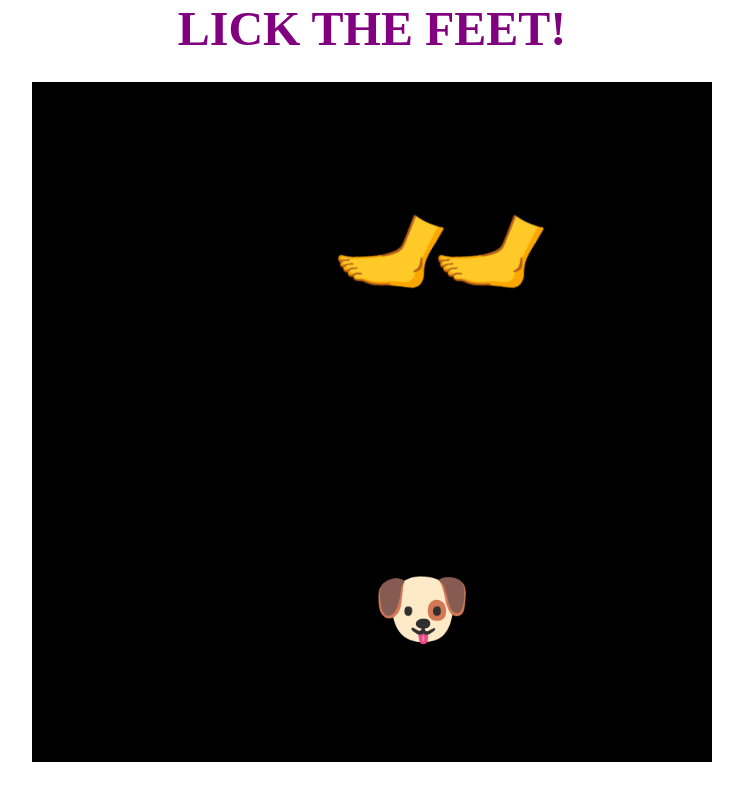
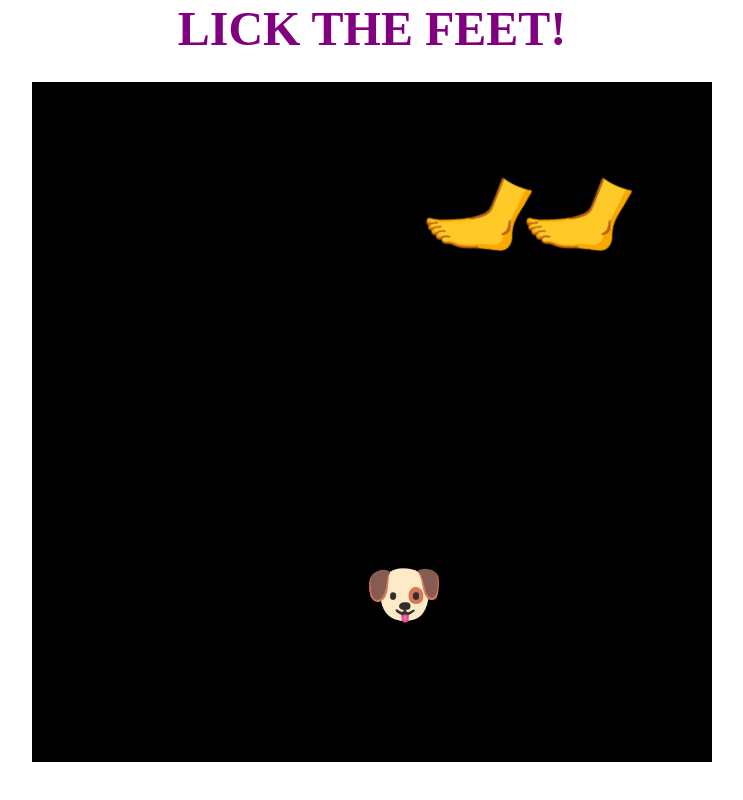
Before and after one commit to fac27/space-invader, a React (Vite) app: page / in a window 1280 px wide. Shown: the whole page, without its empty margins (268-1011 px from the left). Built offline with nearby package versions, Linux system fonts and the light colour scheme.

Commit message:
calculating 5 vmin in js as reference

```diff
--- a/src/App.jsx
+++ b/src/App.jsx
@@ -9,6 +9,7 @@ import {
 } from "./gameloop.js";
 import Hero from "./Hero";
 import Projectile from "./Projectile";
+import { getVmin } from "./getVmin.js";
 
 function App() {
   const gameBoardRef = useRef(null);
--- a/src/Hero.jsx
+++ b/src/Hero.jsx
@@ -3,7 +3,7 @@ import "./styles/Hero.css";
 export default function Hero(props) {
   return (
     <span
-      className="hero"
+      className="game-object hero"
       style={{ top: props.hero.pos.top, left: props.hero.pos.left }}
     >
       🐶
--- a/src/gameloop.js
+++ b/src/gameloop.js
@@ -1,3 +1,7 @@
+import { getVmin } from "./getVmin.js";
+
+const objectSize = getVmin();
+
 export function moveVillains(villains) {
   return {
     villainArray: villains.villainArray.map((object) => {
@@ -26,7 +30,7 @@ export function moveHero(hero, width) {
   }
   if (object.top || object.bottom) {
     const newPosition = parseInt(
-      `${object.top ? hero.pos.top + 2 : hero.pos.top - 2}`
+      `${object.top ? hero.pos.top + objectSize : hero.pos.top - objectSize}`
     );
     return { ...hero, pos: { top: newPosition, left: hero.pos.left } };
   }
@@ -36,11 +40,16 @@ export function moveHero(hero, width) {
   };
 }
 
-export function moveProjectiles(projectiles){
-  const newProjectiles = projectiles.filter(projectile => projectile.pos.top > 0);
-  return newProjectiles.map((projectile)=> {
-    return {...projectile, pos:{top: projectile.pos.top - 10, left: projectile.pos.left}}
-  })
+export function moveProjectiles(projectiles) {
+  const newProjectiles = projectiles.filter(
+    (projectile) => projectile.pos.top > 0
+  );
+  return newProjectiles.map((projectile) => {
+    return {
+      ...projectile,
+      pos: { top: projectile.pos.top - 10, left: projectile.pos.left },
+    };
+  });
 }
 
 export function handleBoundary(villains, width) {
@@ -59,14 +68,12 @@ function handleVillains(villains, width) {
 }
 
 function isAtBorder(gameObject, width) {
-  const size = 100;
-
   const borderObj = {
-    bool: gameObject.pos.left > width - size || gameObject.pos.left <= 0,
-    right: gameObject.pos.left > width - size,
+    bool: gameObject.pos.left > width - objectSize || gameObject.pos.left <= 0,
+    right: gameObject.pos.left > width - objectSize,
     left: gameObject.pos.left <= 0,
-    top: gameObject.pos.top <=0,
-    bottom: gameObject.pos.top > width - size,
+    top: gameObject.pos.top <= 0,
+    bottom: gameObject.pos.top > width - objectSize,
   };
 
   return borderObj;
--- /dev/null
+++ b/src/getVmin.js
@@ -0,0 +1,6 @@
+export function getVmin(){
+  const dimensions = [window.innerWidth, window.innerHeight];
+  const minDimension = dimensions.reduce((a, b) => a - b);
+  const vMin = ((minDimension / 100) * 10).toFixed(0);
+  return vMin;
+}
--- a/src/styles/App.css
+++ b/src/styles/App.css
@@ -8,9 +8,9 @@ body {
   width: 100vw;
 }
 
-h1{
-  height:10vmin;
-  margin:1px;
+h1 {
+  height: 10vmin;
+  margin: 1px;
 }
 
 .game-board {
@@ -25,10 +25,13 @@ h1{
   position: absolute;
   width: 5vmin;
   height: 5vmin;
-  background-color: whitesmoke;
+  background-color: transparent;
   top: 100;
   left: 100;
+  display: flex;
+  align-items: center;
+  justify-content: center;
 }
-.villain{
+.villain {
   background-color: hotpink;
 }
--- a/src/styles/Hero.css
+++ b/src/styles/Hero.css
@@ -1,8 +1,8 @@
-.hero{
-    position: absolute;
-    width: 5vmin;
-    height: 5vmin;
-    font-size: 10vmin;
-    top: 100;
-    left: 100;
+.hero {
+  position: absolute;
+  width: 8vmin;
+  height: 8vmin;
+  font-size: 8vmin;
+  top: 100;
+  left: 100;
 }
```
